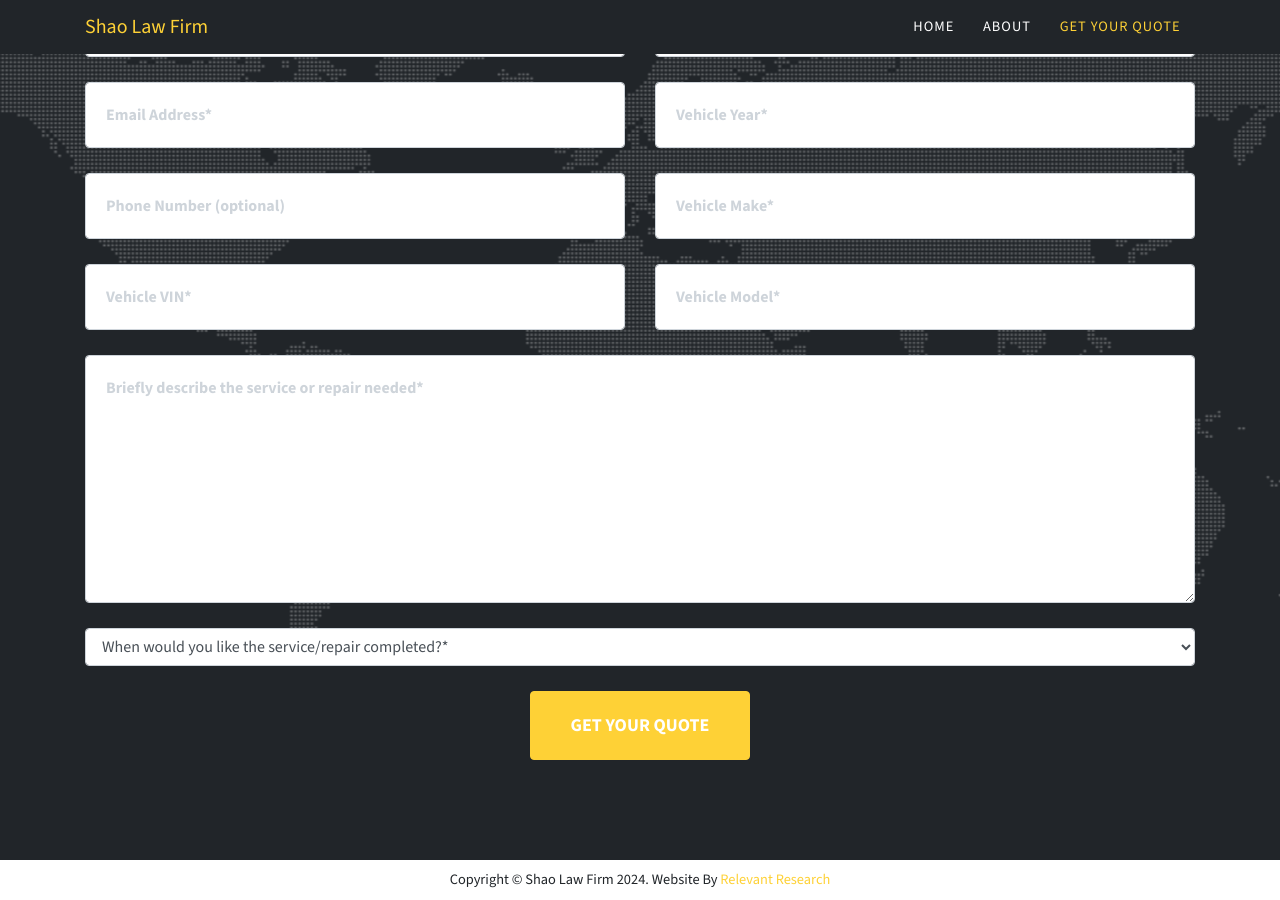
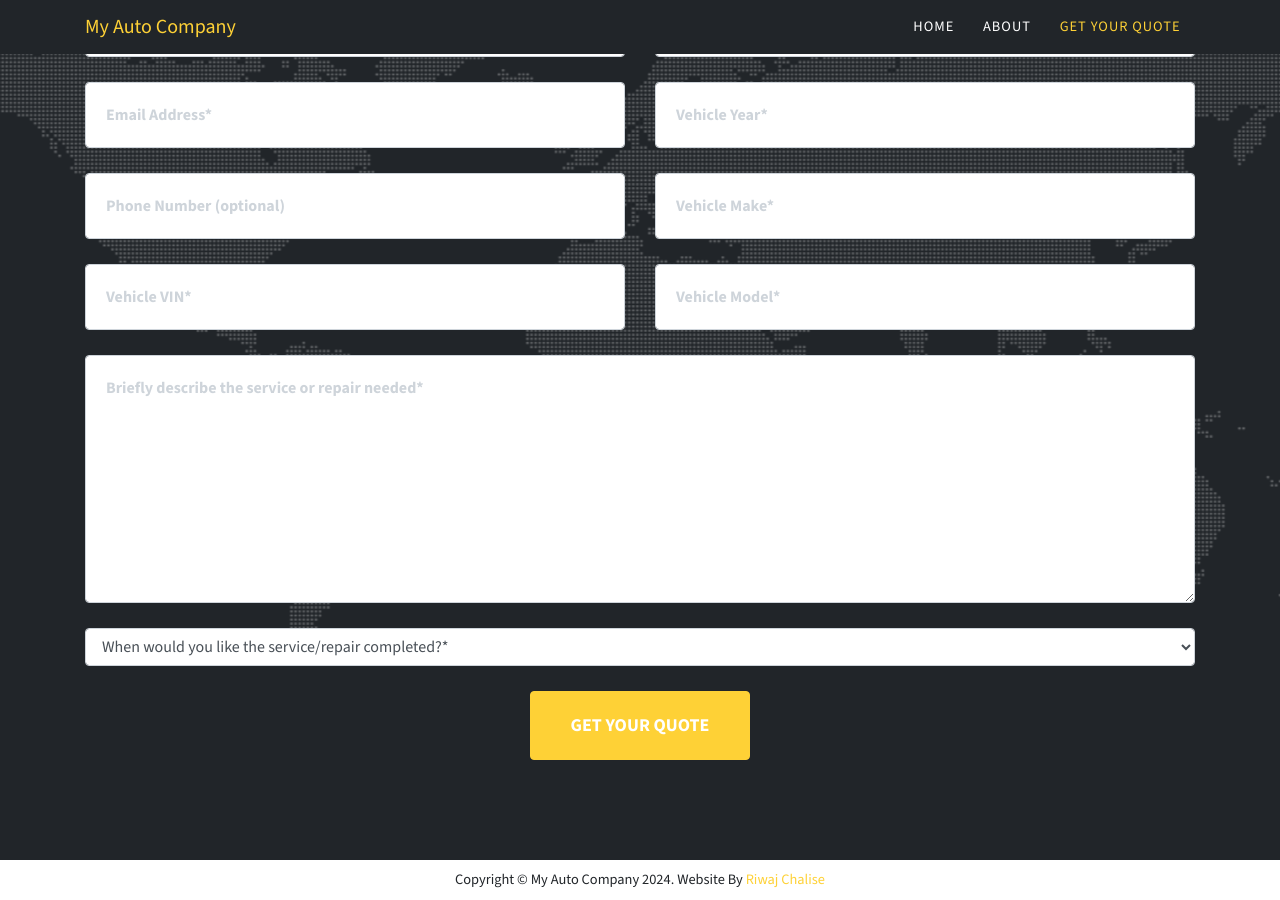
Before and after one commit to rctec-co/Auto-fiverr, a Jekyll site: the page built from index.md, in a window 1280 px wide and 900 px high, scrolled down 1432 px. Built offline with Jekyll 4.4.1, drawn with Linux system fonts in a browser that asks for light colours; some web fonts are replaced.

Commit message:
updated the landing

```diff
--- a/_config.yml
+++ b/_config.yml
@@ -16,7 +16,7 @@
 url    : "" # the base hostname & protocol for your site, e.g. http://example.com
 baseurl: "" # the subpath of your site, e.g. /blog
 
-title      : Shao Law Firm
+title      : My Auto Company
 email      : your-email@example.com #this is also the email contact forms will go to
 description: "Agency Bootstrap theme converted to a Jekyll theme, plus new features: Google Analytics, Markdown support, custom pages, and more!"
 author     : Your Name
--- a/_includes/contact.html
+++ b/_includes/contact.html
@@ -92,13 +91,11 @@
           <div class="clearfix"></div>
           <div class="col-lg-12 text-center">
             <div id="success"></div>
-            <button id="sendMessageButton" class="btn btn-primary btn-xl text-uppercase" type="submit">
+            <button  class="btn btn-primary btn-xl text-uppercase" type="submit">
               Get Your Quote
             </button>
           </div>
-          <input type="text" name="_gotcha" style="display:none">
-          <input type="hidden" name="_subject" id="email-subject" value="Service/Repair Request Form Submission">
-          <input type="hidden" name="_next" value="#" />
+
         </form>
       </div>
     </div>
--- a/_includes/footer.html
+++ b/_includes/footer.html
@@ -8,7 +8,7 @@
         <ul class="list-inline social-buttons">
           <li class="list-inline-item">
             <span class="copyright"
-            >Copyright &copy; {{ site.title }} {{ 'now' | date: "%Y" }}. Website By <a href="http://relevant-research.com"> Relevant Research</a></span
+            >Copyright &copy; {{ site.title }} {{ 'now' | date: "%Y" }}. Website By <a href="http://riwajchalise.com"> Riwaj Chalise</a></span
           >
           </li>
         </ul>
```
Also changed, not shown: other parts of _includes/contact.html (+2 -3 lines).
